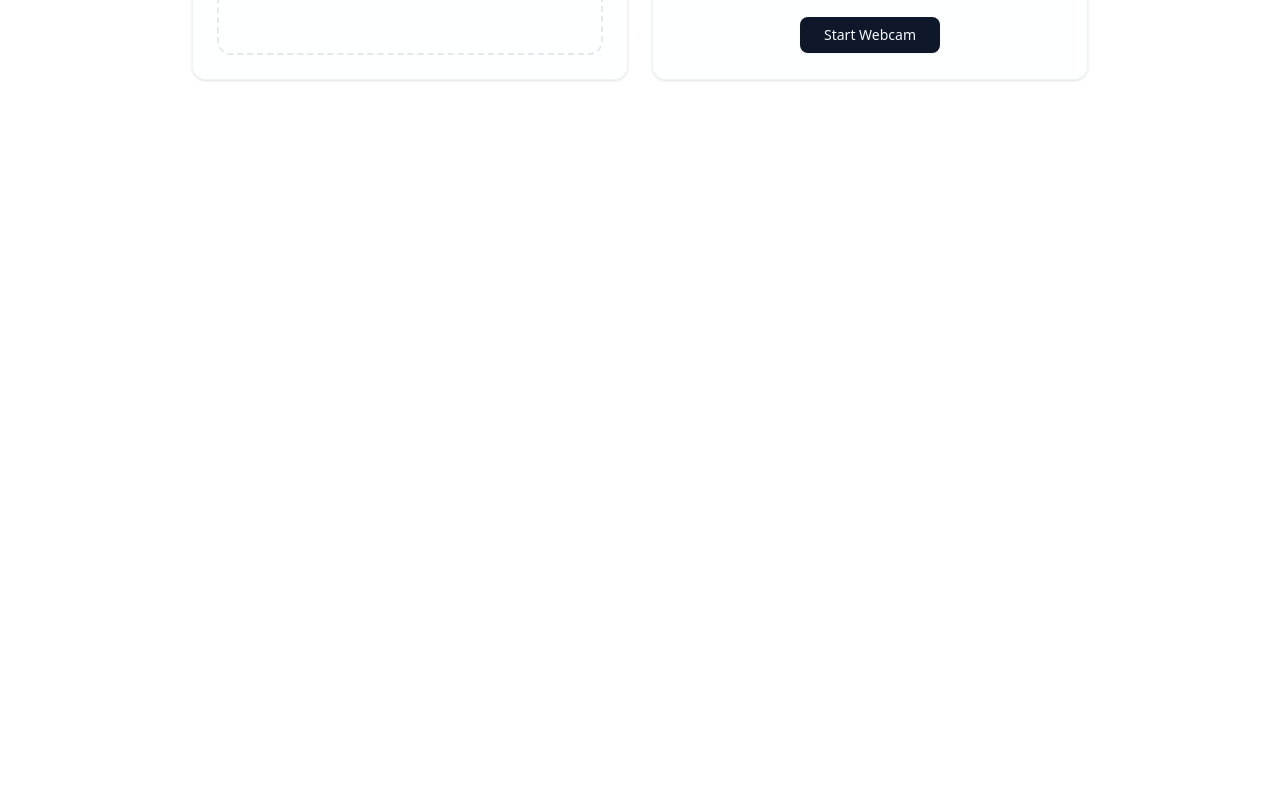
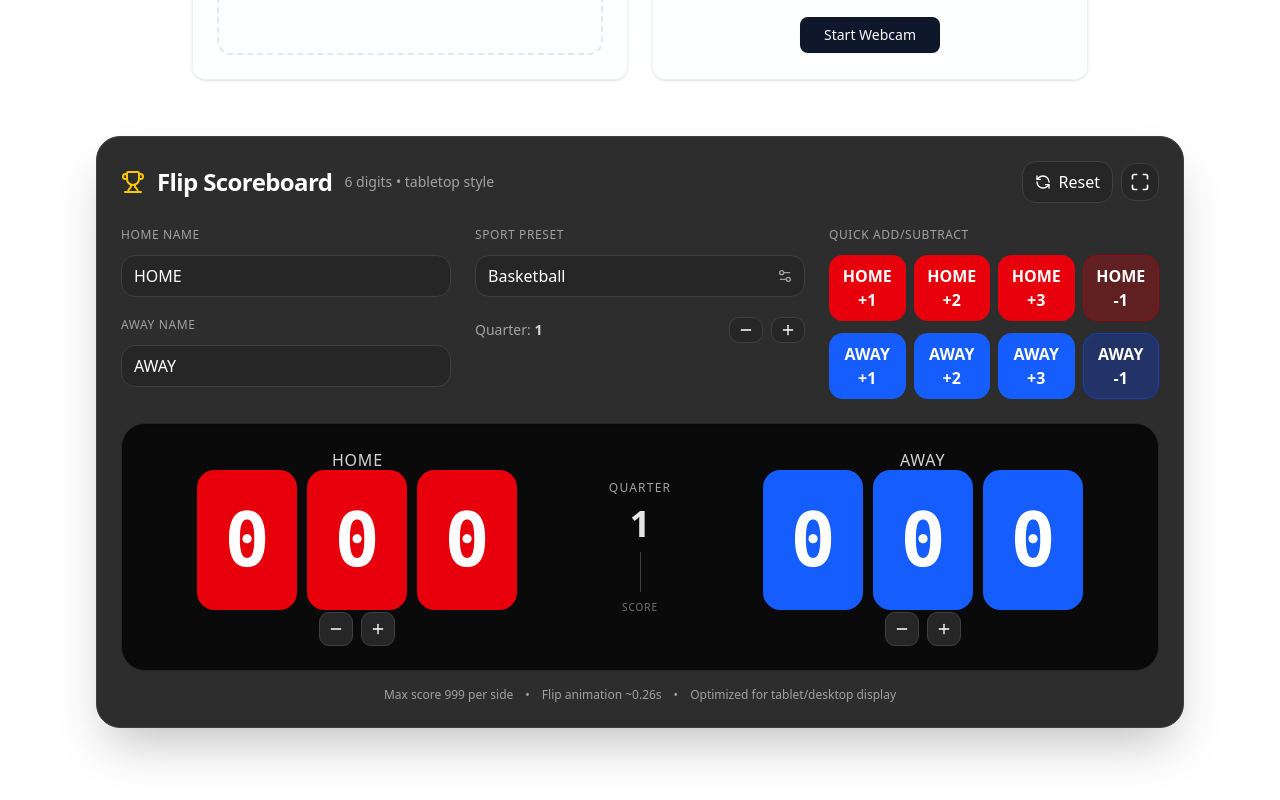
Before and after one commit to PenguinPush/ignitionhacks-v6, a Next.js app in the folder frontend/: page / in a window 1280 px wide. Shown: the part 476-1276 px from the top of the page. Before the commit the page ends 800 px from the top, so only its background shows below. Built offline with nearby package versions, Linux system fonts and the light colour scheme.

Commit message:
Revert "scoreboard changes"

```diff
--- a/frontend/src/components/scoreboard.jsx
+++ b/frontend/src/components/scoreboard.jsx
@@ -2,6 +2,22 @@
 
 import { useEffect, useMemo, useRef, useState } from "react";
 import { Maximize, Minimize, Trophy, RefreshCcw, Minus, Plus, Settings2 } from "lucide-react";
+
+/**
+ * Flip Scoreboard – 6 digits (3 per side), tabletop style
+ *
+ * Features
+ * - Home/Away names
+ * - Sport presets (Basketball, Volleyball, Tennis, Football, Custom)
+ * - 6 digits total (Home 3 + Away 3) with flip-card animation per digit
+ * - Quick-add controls adapt to sport preset
+ * - Increment/Decrement, Reset
+ * - Period/Set tracker that adapts to sport
+ * - Fullscreen mode
+ * - Big, high-contrast flipper plates inspired by physical IVONNEY tabletop score flippers
+ *
+ * Styling: TailwindCSS. No external UI kit required.
+ */
 
 // Helpers
 const clamp = (n, lo, hi) => Math.max(lo, Math.min(hi, n));
@@ -88,7 +104,7 @@ const SPORT_PRESETS = {
     maxPeriods: 5,
   },
   Tennis: {
-    quickAdds: [1],
+    quickAdds: [1], // Use as game increments (simple mode)
     quickSubs: [1],
     periodsLabel: "Set",
     maxPeriods: 5,
@@ -151,10 +167,196 @@ export default function FlipScoreboard6() {
         isFullscreen ? "fixed inset-0 z-50 bg-black" : "max-w-6xl mx-auto"
       } p-4 md:p-6 lg:p-8 transition-all duration-300`}
     >
-      {/* ... keep the same JSX from your version above (omitted here for brevity) ... */}
+      <div className={`bg-neutral-900/90 border border-neutral-700 rounded-3xl shadow-2xl text-white p-4 md:p-6 ${layoutScale}`}>
+        {/* Header */}
+        <div className="flex items-center justify-between gap-3 mb-4 md:mb-6">
+          <div className="flex items-center gap-2 md:gap-3">
+            <Trophy className="w-5 h-5 md:w-6 md:h-6 text-yellow-400" />
+            <h2 className="text-lg md:text-2xl font-bold tracking-tight">Flip Scoreboard</h2>
+            <span className="text-xs md:text-sm text-neutral-300/70">6 digits • tabletop style</span>
+          </div>
+          <div className="flex items-center gap-2">
+            <button
+              onClick={resetAll}
+              className="inline-flex items-center gap-2 px-3 py-2 rounded-xl bg-neutral-800 hover:bg-neutral-700 border border-neutral-700 text-sm md:text-base"
+              title="Reset Scores & Period"
+            >
+              <RefreshCcw className="w-4 h-4" /> Reset
+            </button>
+            <button
+              onClick={toggleFullscreen}
+              className="p-2 rounded-xl bg-neutral-800 hover:bg-neutral-700 border border-neutral-700"
+              title={isFullscreen ? "Exit Fullscreen" : "Fullscreen"}
+            >
+              {isFullscreen ? <Minimize className="w-5 h-5" /> : <Maximize className="w-5 h-5" />}
+            </button>
+          </div>
+        </div>
+
+        {/* Controls Row */}
+        <div className="grid grid-cols-1 lg:grid-cols-3 gap-4 md:gap-6 mb-6">
+          {/* Team Inputs */}
+          <div className="flex flex-col gap-3">
+            <label className="text-xs uppercase tracking-wider text-neutral-400">Home Name</label>
+            <input
+              value={home}
+              onChange={(e) => setHome(e.target.value.toUpperCase())}
+              className="px-3 py-2 rounded-xl bg-neutral-800 border border-neutral-700 focus:outline-none focus:ring-2 focus:ring-neutral-500"
+              maxLength={10}
+            />
+            <label className="text-xs uppercase tracking-wider text-neutral-400 mt-2">Away Name</label>
+            <input
+              value={away}
+              onChange={(e) => setAway(e.target.value.toUpperCase())}
+              className="px-3 py-2 rounded-xl bg-neutral-800 border border-neutral-700 focus:outline-none focus:ring-2 focus:ring-neutral-500"
+              maxLength={10}
+            />
+          </div>
+
+          {/* Sport Preset */}
+          <div className="flex flex-col gap-3">
+            <label className="text-xs uppercase tracking-wider text-neutral-400">Sport Preset</label>
+            <div className="relative">
+              <select
+                value={sport}
+                onChange={(e) => setSport(e.target.value)}
+                className="w-full appearance-none px-3 py-2 rounded-xl bg-neutral-800 border border-neutral-700 focus:outline-none focus:ring-2 focus:ring-neutral-500"
+              >
+                {Object.keys(SPORT_PRESETS).map((k) => (
+                  <option key={k} value={k}>
+                    {k}
+                  </option>
+                ))}
+              </select>
+              <Settings2 className="w-4 h-4 absolute right-3 top-1/2 -translate-y-1/2 pointer-events-none text-neutral-400" />
+            </div>
+
+            <div className="flex items-center justify-between mt-2">
+              <div className="text-sm text-neutral-300">
+                <span className="opacity-70">{preset.periodsLabel}:</span> <span className="font-semibold">{period}</span>
+              </div>
+              <div className="flex items-center gap-2">
+                <button
+                  onClick={() => setPeriod((p) => clamp(p - 1, 1, preset.maxPeriods))}
+                  className="px-2 py-1 rounded-lg bg-neutral-800 border border-neutral-700 hover:bg-neutral-700"
+                  title={`Prev ${preset.periodsLabel}`}
+                >
+                  <Minus className="w-4 h-4" />
+                </button>
+                <button
+                  onClick={() => setPeriod((p) => clamp(p + 1, 1, preset.maxPeriods))}
+                  className="px-2 py-1 rounded-lg bg-neutral-800 border border-neutral-700 hover:bg-neutral-700"
+                  title={`Next ${preset.periodsLabel}`}
+                >
+                  <Plus className="w-4 h-4" />
+                </button>
+              </div>
+            </div>
+          </div>
+
+          {/* Quick Add/Sub */}
+          <div className="flex flex-col gap-3">
+            <label className="text-xs uppercase tracking-wider text-neutral-400">Quick Add/Subtract</label>
+            <div className="grid grid-cols-2 sm:grid-cols-4 gap-2">
+              {quickAddBtns.map((n) => (
+                <button
+                  key={`add-${n}`}
+                  onClick={() => addHome(n)}
+                  className="px-3 py-2 rounded-xl bg-red-600 hover:bg-red-700 font-semibold"
+                  title={`Home +${n}`}
+                >
+                  HOME +{n}
+                </button>
+              ))}
+              {quickSubBtns.map((n) => (
+                <button
+                  key={`sub-${n}`}
+                  onClick={() => addHome(-n)}
+                  className="px-3 py-2 rounded-xl bg-red-900/60 hover:bg-red-900 font-semibold border border-red-800"
+                  title={`Home -${n}`}
+                >
+                  HOME -{n}
+                </button>
+              ))}
+            </div>
+            <div className="grid grid-cols-2 sm:grid-cols-4 gap-2">
+              {quickAddBtns.map((n) => (
+                <button
+                  key={`addA-${n}`}
+                  onClick={() => addAway(n)}
+                  className="px-3 py-2 rounded-xl bg-blue-600 hover:bg-blue-700 font-semibold"
+                  title={`Away +${n}`}
+                >
+                  AWAY +{n}
+                </button>
+              ))}
+              {quickSubBtns.map((n) => (
+                <button
+                  key={`subA-${n}`}
+                  onClick={() => addAway(-n)}
+                  className="px-3 py-2 rounded-xl bg-blue-900/60 hover:bg-blue-900 font-semibold border border-blue-800"
+                  title={`Away -${n}`}
+                >
+                  AWAY -{n}
+                </button>
+              ))}
+            </div>
+          </div>
+        </div>
+
+        {/* Scoreboard Plate */}
+        <div className="bg-neutral-950 rounded-3xl border border-neutral-800 p-4 md:p-6 shadow-inner">
+          <div className="grid grid-cols-1 md:grid-cols-[1fr_auto_1fr] items-center gap-6">
+            {/* Home */}
+            <div className="flex flex-col items-center gap-3">
+              <div className="text-neutral-300 tracking-wider text-sm md:text-base">{home}</div>
+              <ScoreBlock score={homeScore} color="red" large />
+              <div className="flex items-center gap-2 mt-1">
+                <button onClick={() => addHome(-1)} className="p-2 rounded-lg bg-neutral-800 border border-neutral-700 hover:bg-neutral-700" title="Home -1">
+                  <Minus className="w-4 h-4" />
+                </button>
+                <button onClick={() => addHome(1)} className="p-2 rounded-lg bg-neutral-800 border border-neutral-700 hover:bg-neutral-700" title="Home +1">
+                  <Plus className="w-4 h-4" />
+                </button>
+              </div>
+            </div>
+
+            {/* Center divider */}
+            <div className="hidden md:flex flex-col items-center gap-2 px-4">
+              <div className="text-xs uppercase tracking-widest text-neutral-400">{preset.periodsLabel}</div>
+              <div className="text-4xl font-black text-neutral-200">{period}</div>
+              <div className="h-10 w-px bg-neutral-700" />
+              <div className="text-[10px] tracking-widest text-neutral-500">SCORE</div>
+            </div>
+
+            {/* Away */}
+            <div className="flex flex-col items-center gap-3">
+              <div className="text-neutral-300 tracking-wider text-sm md:text-base">{away}</div>
+              <ScoreBlock score={awayScore} color="blue" large />
+              <div className="flex items-center gap-2 mt-1">
+                <button onClick={() => addAway(-1)} className="p-2 rounded-lg bg-neutral-800 border border-neutral-700 hover:bg-neutral-700" title="Away -1">
+                  <Minus className="w-4 h-4" />
+                </button>
+                <button onClick={() => addAway(1)} className="p-2 rounded-lg bg-neutral-800 border border-neutral-700 hover:bg-neutral-700" title="Away +1">
+                  <Plus className="w-4 h-4" />
+                </button>
+              </div>
+            </div>
+          </div>
+        </div>
+
+        {/* Footer: small help */}
+        <div className="mt-4 flex flex-wrap items-center justify-center gap-3 text-xs text-neutral-400">
+          <span>Max score 999 per side</span>
+          <span>•</span>
+          <span>Flip animation ~0.26s</span>
+          <span>•</span>
+          <span>Optimized for tablet/desktop display</span>
+        </div>
+      </div>
 
       {/* Local styles for flip */}
-      <style>{`
+      <style jsx>{`
         .perspective { perspective: 1000px; }
         .backface-hidden { backface-visibility: hidden; }
         .rotateX-180 { transform: rotateX(180deg); }
```
